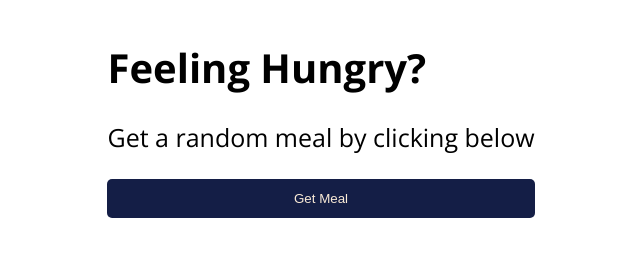
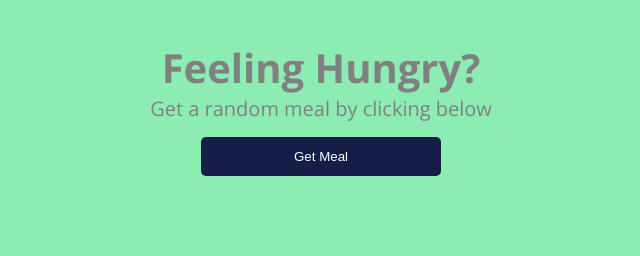
Before and after one commit to coolprogrammerarpit007/Random-Meal-Generator, a plain HTML site: page index.html in a window 1280 px wide. Both pictures are taken after a click on the button "Get Meal". Shown: the whole page, without its empty margins (319-959 px from the left). Drawn offline with nearby package versions, Linux system fonts and the light colour scheme; no server answers.

Commit message:
Commited changes to the code

```diff
--- a/css/style.css
+++ b/css/style.css
@@ -26,17 +26,17 @@ body {
 
 body {
   display: flex;
-  flex-direction: row;
-  justify-content: center;
+  flex-direction: column;
   padding: 4rem;
+  background-color: rgb(141, 236, 180);
+  color: gray;
+  font-size: 2rem;
+  height: 100vh;
 }
 
-.container {
-  display: flex;
-  flex-direction: column;
-  gap: 3rem;
+.order {
+  text-align: center;
 }
-
 .order-meal {
   display: flex;
   flex-direction: column;
@@ -49,13 +49,15 @@ body {
   font-size: 2.5rem;
 }
 
-.order-meal button {
+button {
   background-color: rgb(20, 30, 70);
-  color: antiquewhite;
+  color: #fff;
   padding: 1.2rem 2.2rem;
   border: none;
   border-radius: 0.5rem;
   cursor: pointer;
+  width: 20%;
+  margin-top: 1.5rem;
 }
 
 .order-meal button:hover {
@@ -63,3 +65,32 @@ body {
   background-color: antiquewhite;
   border: 1px solid rgb(20, 30, 70);
 }
+
+/* Styling the container */
+#food-meal {
+  display: grid;
+  grid-template-columns: repeat(2, 1fr);
+  grid-template-rows: repeat(2, 1fr);
+  /* border: 1px solid blue; */
+}
+
+#meal-recipe {
+  padding: 2rem;
+  grid-column: 2/3;
+  /* border: 1px solid red; */
+}
+
+#meal-ingredients {
+  padding: 2rem;
+  grid-column: 1/2;
+  grid-row: 1/-1;
+  /* border: 1px solid green; */
+  display: flex;
+  flex-direction: column;
+  align-items: flex-end;
+  gap: 2rem;
+}
+
+#meal-ingredients img {
+  width: 80%;
+}
--- a/index.html
+++ b/index.html
@@ -17,12 +17,13 @@
     />
   </head>
   <body>
+    <div class="order">
+      <div class="order-meal"></div>
+      <h1>Feeling Hungry?</h1>
+      <p>Get a random meal by clicking below</p>
+      <button id="meal-btn">Get Meal</button>
+    </div>
     <div class="container">
-      <div class="order-meal">
-        <h1>Feeling Hungry?</h1>
-        <p>Get a random meal by clicking below</p>
-        <button id="meal-btn">Get Meal</button>
-      </div>
       <div id="food-meal">
         <div id="meal-recipe"></div>
         <div id="meal-ingredients"></div>
--- a/js/index.js
+++ b/js/index.js
@@ -54,6 +54,8 @@ const generateIngredients = function (ing, measure) {
   const list = document.createElement(`ul`);
   const listTitlle = document.createElement(`h3`);
   list.append(listTitlle);
+
+  // Generating List Ingredients
   ing.forEach((item, i) => {
     let li = document.createElement(`li`);
     li.textContent = `${item} - ${measure[i]}`;
@@ -65,27 +67,34 @@ const generateIngredients = function (ing, measure) {
 // Generating Youtube Recipe
 const videoRecipe = function (url) {
   // Generating youtube video
-  const iframe = document.createElement(`iframe`);
-  iframe.setAttribute(`referrerpolicy`, `strict-origin-when-cross-origin`);
-  iframe.src = url;
-  console.log(iframe);
-  mealIngredients.append(iframe);
+  mealIngredients.innerHTML = `<iframe
+    width="560"
+    height="315"
+    src = ${url}
+    title="YouTube video player"
+    frameborder="0"
+    allow="accelerometer; autoplay; clipboard-write; encrypted-media; gyroscope; picture-in-picture; web-share"
+    referrerpolicy="strict-origin-when-cross-origin"
+    allowfullscreen
+  >
+  </iframe>`;
 };
 
 // Fetching URL and generating a random meal
 const randomMeal = async () => {
-  foodMeal.textContent = ``;
-  mealRecipe.textContent = ``;
-  mealIngredients.textContent = ``;
   // Ingredients Array
   const inngredientArr = [];
   // Measurment Array
   const measureArray = [];
 
   // ************************
+
+  // Requesting to the external API
   let response = await fetch(requestURL);
   let data = await response.json();
   console.log(data);
+
+  // Storing JSON DATA
   let meaLName = data.meals[0].strMeal;
   let mealCategory = data.meals[0].strCategory;
   let mealArea = data.meals[0].strArea;
@@ -93,6 +102,8 @@ const randomMeal = async () => {
   let mealImgURL = data.meals[0].strMealThumb;
   let uTubeUrl = data.meals[0].strYoutube;
   console.log(uTubeUrl);
+
+  // Storing multiple Ingredients into array
   // Storing Ingredients Array
   for (let i = 0; i < 20; i++) {
     if (!data.meals[0][`strIngredient${i + 1}`]) {
@@ -119,11 +130,19 @@ const randomMeal = async () => {
 
   // Generating a video recipe
 
-  videoRecipe(uTubeUrl);
+  // videoRecipe(uTubeUrl);
 };
 
 // Adding Event listener to meal button
-mealBtn.addEventListener(`click`, randomMeal);
+mealBtn.addEventListener(`click`, () => {
+  // Removing/ Emptying conatiners
+  mealIngredients.innerHTML = ``;
+  mealRecipe.innerHTML = ``;
+  uTube.innerHTML = ``;
+
+  // Executing the random meal function
+  randomMeal();
+});
 
 // fetch(requestURL)
 //   .then((response) => response.json())
```
